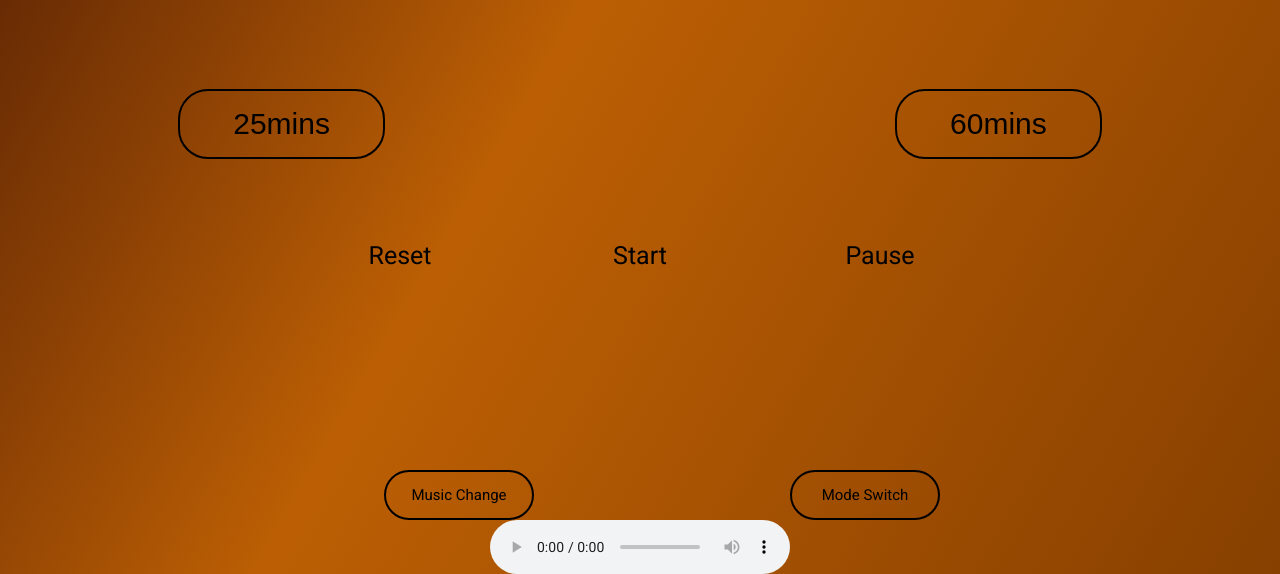
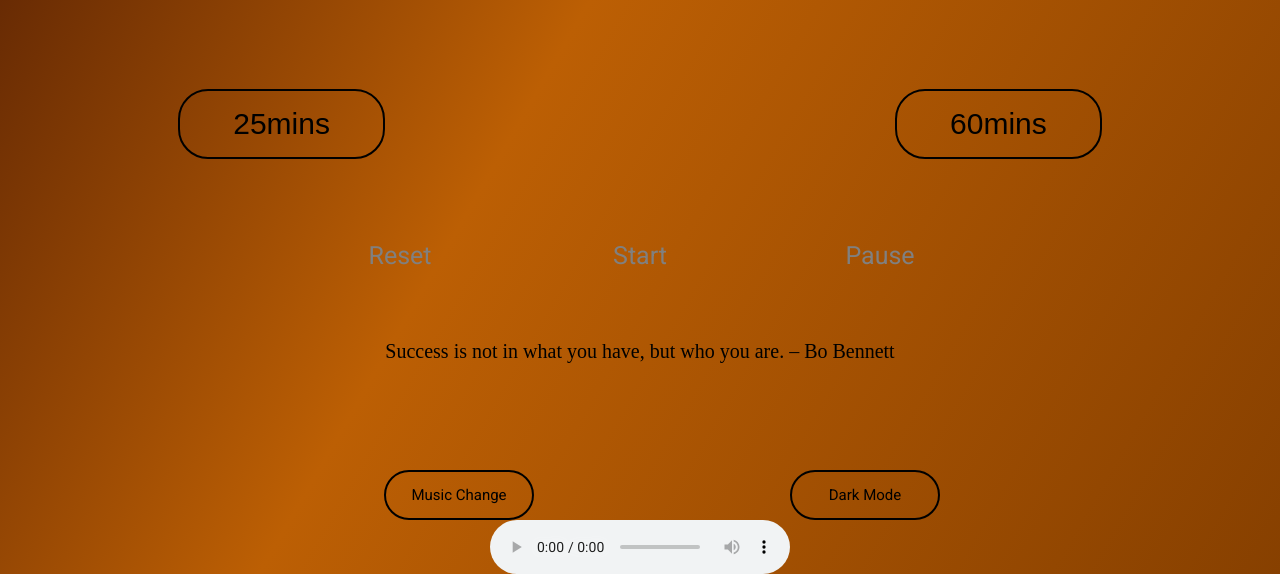
Before and after one commit to parinaB/StudyFocus, a plain HTML site: page index.html in a window 1280 px wide. Shown: the part 748-1322 px from the top of the page. Drawn offline with Linux system fonts and the light colour scheme.

Commit message:
Update index.html

```diff
--- a/index.html
+++ b/index.html
@@ -55,6 +55,6 @@
         Your browser does not support the audio element.
     </audio>
 
-   <!-- <script src="page.js"></script>-->
+   <script src="page.js"></script>
 </body>
 </html>
```
